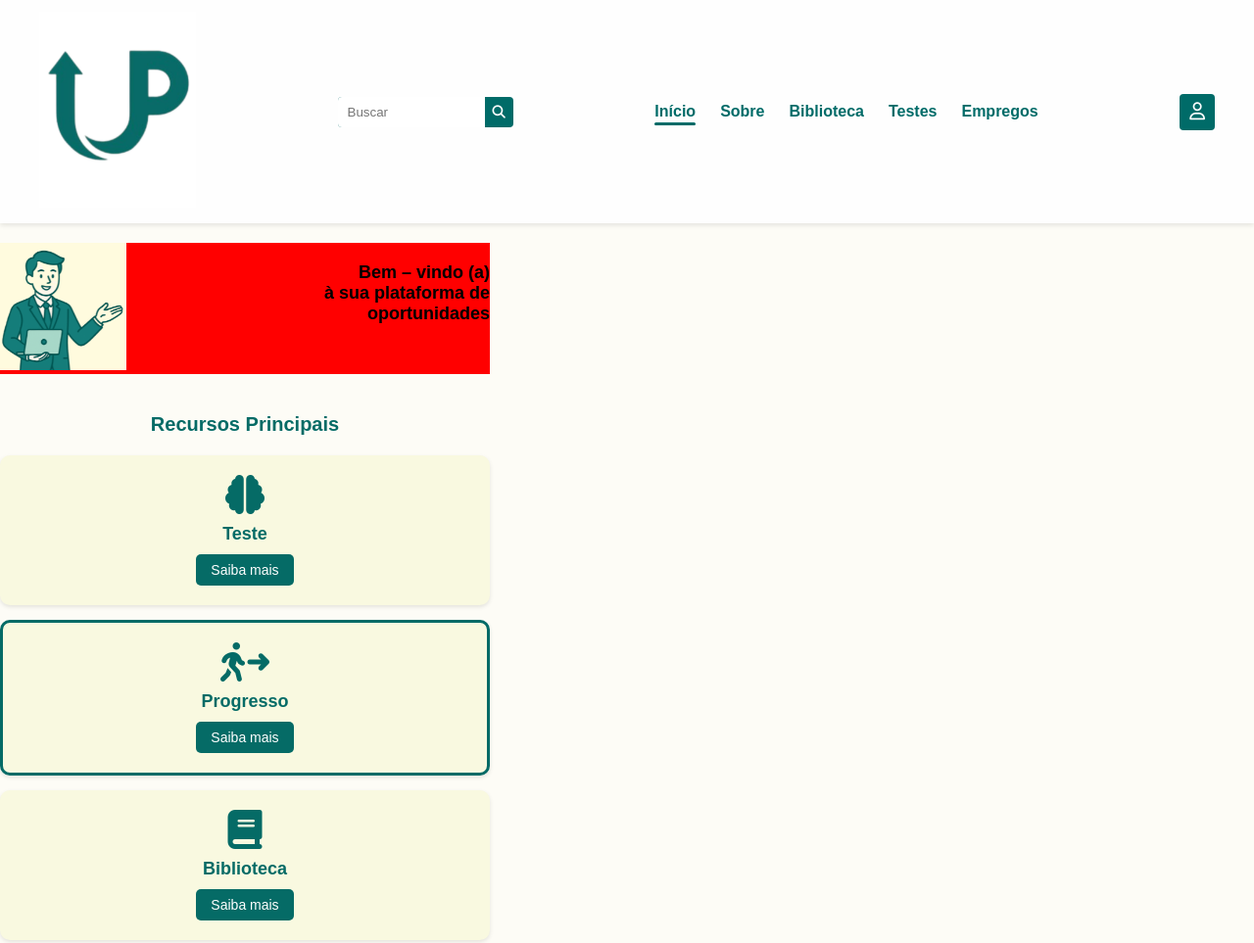
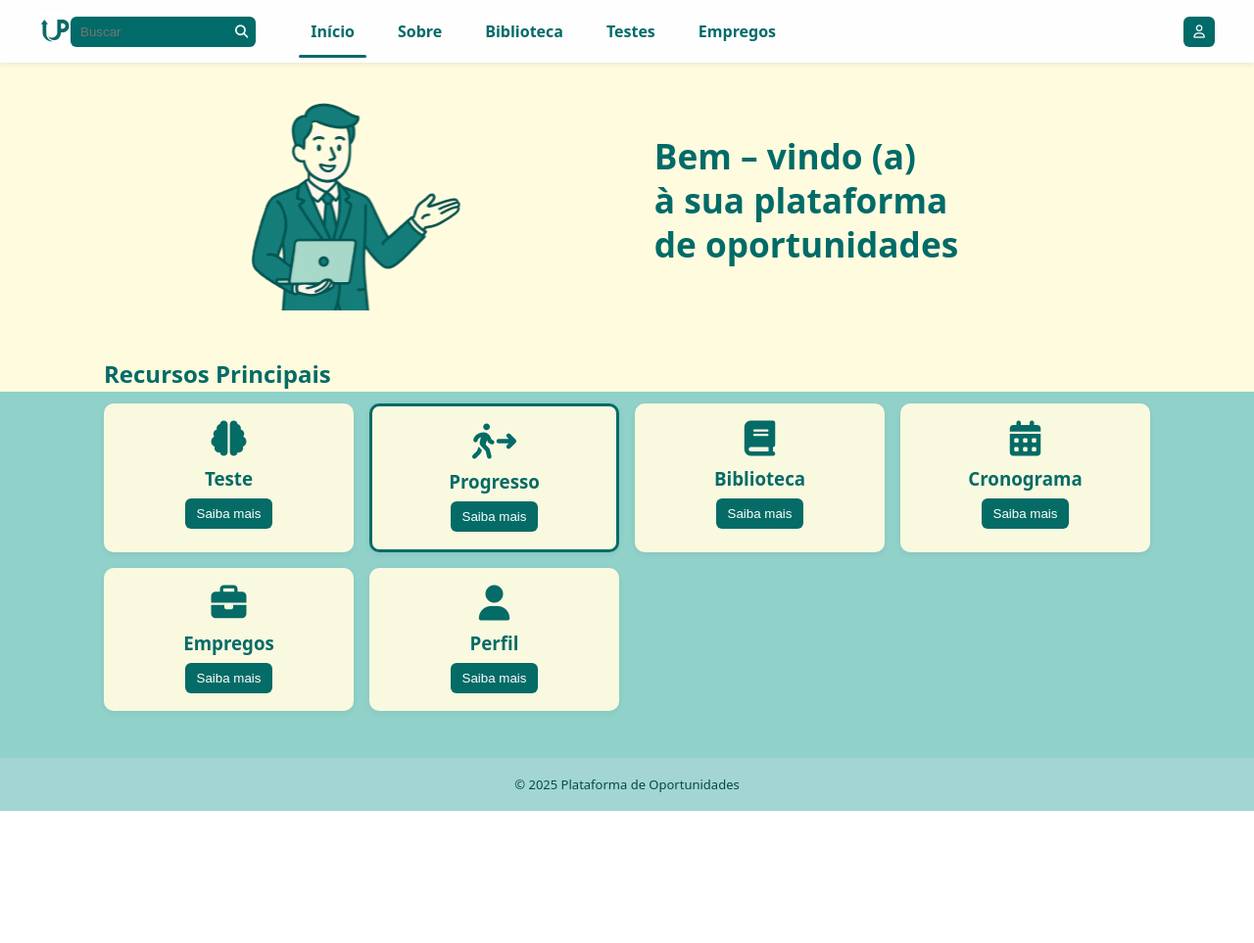
Before and after one commit to Bekizxn24/site-Av3, a plain HTML site: page projeto up/index.html in a window 1280 px wide. Shown: the top 963 px of the page at 98% size. After the commit the page ends 828 px from the top, so only its background shows below. Drawn offline with Linux system fonts and the light colour scheme.

Commit message:
Add files via upload

```diff
--- a/projeto up/index.html
+++ b/projeto up/index.html
@@ -1,29 +1,30 @@
 <!DOCTYPE html>
 <html lang="pt-BR">
-
 <head>
   <meta charset="UTF-8">
   <meta name="viewport" content="width=device-width, initial-scale=1.0">
-    <title>Cabeçalho Responsivo</title>
+  <title>Plataforma de Oportunidades</title>
+
+  <!-- Estilos -->
   <link rel="stylesheet" href="style.css">
 
   <!-- Ícones (Font Awesome) -->
   <link rel="stylesheet" href="https://cdnjs.cloudflare.com/ajax/libs/font-awesome/6.5.0/css/all.min.css">
 </head>
-
 <body>
 
+  <!-- ========== HEADER / NAVBAR ========== -->
   <header class="navbar">
     <div class="logo">
-            <img src="Screenshots/WhatsApp Image 2025-11-06 at 11.27.29.jpeg" alt="">
+      <img src="Screenshots/WhatsApp Image 2025-11-06 at 11.27.29.jpeg" alt="Logomarca UP">
     </div>
 
     <div class="search-box">
       <input type="text" placeholder="Buscar">
-            <button><i class="fa-solid fa-magnifying-glass"></i></button>
+      <button aria-label="buscar"><i class="fa-solid fa-magnifying-glass"></i></button>
     </div>
 
-        <nav class="nav-links" id="navLinks">
+    <nav class="nav-links" id="navLinks" aria-label="menu principal">
       <a href="#" class="active">Início</a>
       <a href="#">Sobre</a>
       <a href="#">Biblioteca</a>
@@ -32,89 +33,73 @@
     </nav>
 
     <div class="nav-icons">
-            <button class="account-btn"><i class="fa-regular fa-user"></i></button>
-            <button class="menu-toggle" id="menuToggle"><i class="fa-solid fa-bars"></i></button>
+      <button class="account-btn" aria-label="conta"><i class="fa-regular fa-user"></i></button>
+      <button class="menu-toggle" id="menuToggle" aria-label="abrir menu"><i class="fa-solid fa-bars"></i></button>
     </div>
   </header>
 
-    <script>
-        // Menu hambúrguer
-        const menuToggle = document.getElementById("menuToggle");
-        const navLinks = document.getElementById("navLinks");
-
-        menuToggle.addEventListener("click", () => {
-            navLinks.classList.toggle("open");
-            menuToggle.classList.toggle("active");
-        });
-    </script>
-    <!-- Seção de boas-vindas -->
+  <!-- ========== MAIN / BOAS-VINDAS ========== -->
   <main class="main-content">
     <div class="ilustracao">
-            <img src="Screenshots/carinha.png"
-                alt="Ilustração de um homem de terno com um laptop, dando as boas-vindas">
+      <img src="Screenshots/carinha.png" alt="Ilustração de boas-vindas">
     </div>
 
     <div class="texto-boas-vindas">
       Bem – vindo (a)
-            <span class="plataforma">à sua plataforma de</span>
-            <span class="plataforma">oportunidades</span>
+      <span class="plataforma">à sua plataforma</span>
+      <span class="plataforma">de oportunidades</span>
     </div>
   </main>
 
-    <!-- Seção de recursos -->
-    <section class="recursos">
-        <h2>Recursos Principais</h2>
+  <!-- ========== RECURSOS / CARDS ========== -->
+  <section class="recursos" aria-labelledby="recursos-title">
+    <h2 id="recursos-title">Recursos Principais</h2>
 
     <div class="cards">
-
-            <div class="card">
-                <i class="fa-solid fa-brain"></i>
+      <article class="card">
+        <i class="fa-solid fa-brain" aria-hidden="true"></i>
         <h3>Teste</h3>
         <button class="btn">Saiba mais</button>
-            </div>
+      </article>
 
-            <div class="card destaque">
-                <i class="fa-solid fa-person-walking-arrow-right"></i>
+      <article class="card destaque">
+        <i class="fa-solid fa-person-walking-arrow-right" aria-hidden="true"></i>
         <h3>Progresso</h3>
         <button class="btn">Saiba mais</button>
-            </div>
+      </article>
 
-            <div class="card">
-                <i class="fa-solid fa-book"></i>
+      <article class="card">
+        <i class="fa-solid fa-book" aria-hidden="true"></i>
         <h3>Biblioteca</h3>
         <button class="btn">Saiba mais</button>
-            </div>
+      </article>
 
-            <div class="card">
-                <i class="fa-solid fa-calendar-days"></i>
+      <article class="card">
+        <i class="fa-solid fa-calendar-days" aria-hidden="true"></i>
         <h3>Cronograma</h3>
         <button class="btn">Saiba mais</button>
-            </div>
+      </article>
 
-            <div class="card">
-                <i class="fa-solid fa-briefcase"></i>
+      <article class="card">
+        <i class="fa-solid fa-briefcase" aria-hidden="true"></i>
         <h3>Empregos</h3>
         <button class="btn">Saiba mais</button>
-            </div>
+      </article>
 
-            <div class="card">
-                <i class="fa-solid fa-user"></i>
+      <article class="card">
+        <i class="fa-solid fa-user" aria-hidden="true"></i>
         <h3>Perfil</h3>
         <button class="btn">Saiba mais</button>
-            </div>
-
+      </article>
     </div>
   </section>
 
-    <!-- Rodapé -->
+  <!-- ========== RODAPÉ ========== -->
   <footer>
     <p>© 2025 Plataforma de Oportunidades</p>
   </footer>
 
+  <!-- Script (comportamento do menu, se houver) -->
+  <script src="script.js" defer></script>
 </body>
-
 </html>
-
-</body>
-
-</html>
--- a/projeto up/style.css
+++ b/projeto up/style.css
@@ -1,249 +1,84 @@
-* {
-  margin: 0;
-  padding: 0;
-  box-sizing: border-box;
-  font-family: "Poppins", sans-serif;
+/* style.css - corrigido e organizado */
+
+:root{
+  --cor-principal: #006b68;
+  --cor-accent: #056b66;
+  --fundo-superior: #FFFBDE;
+  --fundo-inferior: #90D1C9;
+  --cor-fundo-card: #f9f9e0;
+  --cor-rodape: #a3d5d3;
+  --texto-escuro: #034b48;
 }
 
-body {
-  background-color: #fdfcf6;
+/* RESET */
+*{box-sizing:border-box;margin:0;padding:0}
+html,body{height:100%}
+body{
+  font-family: 'Poppins', system-ui, -apple-system, 'Segoe UI', Roboto, 'Helvetica Neue', Arial;
+  background: linear-gradient(to bottom, var(--fundo-superior) 50%, var(--fundo-inferior) 50%);
+  min-height:100vh;
+  display:flex;
+  flex-direction:column;
+  color:var(--texto-escuro);
 }
 
-/* ===== NAVBAR ===== */
-.navbar {
-  display: flex;
-  align-items: center;
-  justify-content: space-between;
-  background-color: #FEFEFE;
-  padding: 12px 40px;
-  box-shadow: 0 2px 5px rgba(0,0,0,0.1);
-  position: relative;
+/* NAVBAR */
+.navbar{
+  display:flex;align-items:center;justify-content:space-between;
+  padding:12px 40px;background:#FEFEFE;box-shadow:0 2px 5px rgba(0,0,0,.08);
+  width:100%;position:relative;z-index:10
 }
 
-/* LOGO */
-.logo img{
-  height:200px;
+.logo img{height:40px;width:auto;display:block}
+
+.search-box{display:flex;align-items:center;margin-right:24px;background:var(--cor-principal);border-radius:6px;overflow:hidden}
+.search-box input{border:0;padding:8px 10px;width:160px;background:transparent;color:#fff}
+.search-box button{background:transparent;border:0;color:#fff;padding:8px;cursor:pointer}
+
+.nav-links{display:flex;gap:20px;align-items:center;flex:1;margin-left:20px}
+.nav-links a{color:var(--cor-principal);text-decoration:none;padding:8px 12px;font-weight:600;position:relative}
+.nav-links a.active{font-weight:800}
+.nav-links a.active::after{content:'';position:absolute;left:0;bottom:-8px;width:100%;height:3px;background:var(--cor-principal);border-radius:2px}
+
+.nav-icons{display:flex;gap:12px;align-items:center}
+.account-btn{background:var(--cor-principal);color:#fff;border:0;border-radius:6px;padding:8px 10px;cursor:pointer}
+.menu-toggle{display:none;background:none;border:0;font-size:20px;color:var(--cor-principal);cursor:pointer}
+
+/* MAIN / BOAS-VINDAS */
+.main-content{display:flex;align-items:center;gap:32px;width:90%;max-width:1100px;margin:28px auto;padding:0 16px}
+
+.ilustracao{flex:1 1 50%;display:flex;align-items:center;justify-content:center}
+.ilustracao img{max-width:100%;height:auto;max-height:360px;object-fit:contain;display:block}
+
+.texto-boas-vindas{flex:1 1 50%;font-weight:700;font-size:2.2rem;color:var(--cor-principal);line-height:1.05;padding-left:12px}
+.plataforma{display:block;margin-top:8px;font-weight:600}
+
+/* RECURSOS / CARDS */
+.recursos{width:90%;max-width:1100px;margin:20px auto;background:transparent;padding:0 16px}
+.recursos h2{color:var(--cor-accent);margin-bottom:14px}
+.cards{display:grid;grid-template-columns:repeat(auto-fit,minmax(220px,1fr));gap:16px}
+.card{background:var(--cor-fundo-card);padding:18px;border-radius:10px;box-shadow:0 2px 6px rgba(0,0,0,.06);text-align:center}
+.card i{font-size:36px;color:var(--cor-accent);margin-bottom:10px;display:block}
+.card h3{margin:8px 0;color:var(--cor-accent)}
+.btn{background:var(--cor-accent);color:#fff;border:0;border-radius:6px;padding:8px 12px;cursor:pointer}
+.destaque{border:3px solid var(--cor-accent)}
+
+/* RODAPÉ */
+footer{margin-top:28px;padding:18px 0;width:100%;background:var(--cor-rodape);text-align:center;color:var(--texto-escuro);font-size:13px}
+
+/* RESPONSIVO */
+@media (max-width:900px){
+  .search-box{display:none}
+  .menu-toggle{display:block}
+  .nav-links{position:absolute;top:64px;left:0;width:100%;background:#fff;flex-direction:column;align-items:center;padding:12px 0;gap:12px;box-shadow:0 6px 18px rgba(0,0,0,.08);transform:translateY(-110%);opacity:0;transition:all .28s ease}
+  .nav-links.open{transform:translateY(0);opacity:1}
 }
 
-.logo .arrow {
-  font-size: 22px;
-  transform: rotate(90deg);
-  margin-right: 4px;
+@media (max-width:800px){
+  .main-content{flex-direction:column;gap:18px}
+  .texto-boas-vindas{padding-left:0;text-align:center;font-size:1.4rem}
+  .ilustracao img{max-height:40vh}
 }
 
-/* SEARCH BOX */
-.search-box {
-  display: flex;
-  align-items: center;
-  background-color: #006b68;
-  border-radius: 4px;
-  overflow: hidden;
-}
-
-.search-box input {
-  border: none;
-  padding: 8px 10px;
-  outline: none;
-  color: #333;
-  width: 150px;
-}
-
-.search-box button {
-  background: transparent;
-  border: none;
-  padding: 8px;
-  color: #fff;
-  cursor: pointer;
-}
-
-/* NAV LINKS */
-.nav-links {
-  display: flex;
-  gap: 25px;
-}
-
-.nav-links a {
-  text-decoration: none;
-  color: #006b68;
-  font-weight: 600;
-  transition: 0.3s;
-  position: relative;
-}
-
-.nav-links a.active::after {
-  content: "";
-  position: absolute;
-  width: 100%;
-  height: 3px;
-  background-color: #006b68;
-  bottom: -5px;
-  left: 0;
-  border-radius: 2px;
-}
-
-.nav-links a:hover {
-  color: #004f4c;
-}
-
-/* ICONES */
-.nav-icons {
-  display: flex;
-  align-items: center;
-  gap: 15px;
-}
-
-.account-btn {
-  background-color: #006b68;
-  color: #fff;
-  border: none;
-  border-radius: 4px;
-  padding: 8px 10px;
-  cursor: pointer;
-  font-size: 18px;
-}
-
-.menu-toggle {
-  display: none;
-  background: none;
-  border: none;
-  font-size: 22px;
-  color: #006b68;
-  cursor: pointer;
-}
-
-/* ===== RESPONSIVO ===== */
-@media (max-width: 900px) {
-  .search-box {
-    display: none;
-  }
-
-  .menu-toggle {
-    display: block;
-  }
-
-  .nav-links {
-    position: absolute;
-    top: 65px;
-    left: 0;
-    width: 100%;
-    background-color: #ffffff;
-    flex-direction: column;
-    align-items: center;
-    gap: 15px;
-    padding: 15px 0;
-    box-shadow: 0 2px 5px rgba(0,0,0,0.1);
-    transform: translateY(-200%);
-    opacity: 0;
-    transition: all 0.3s ease;
-  }
-
-  .nav-links.open {
-    transform: translateY(0);
-    opacity: 1;
-  }
-
-  .nav-links a {
-    font-size: 18px;
-  }
-}
-
-
-
-/* ===== SEÇÃO DE BOAS-VINDAS ===== */
-.main-content {
-  display: flex;
-  justify-content: space-between;
-  align-items: flex-start;
-  width: 90%;
-  max-width: 500px;
-  margin-top: 20px;
-  background-color: red;
-}
-
-.ilustracao img {
-  height: 130px;
-}
-
-.texto-boas-vindas {
-  text-align: right;
-  font-weight: bold;
-  font-size: 18px;
-  margin-top: 20px;
-}
-
-.plataforma {
-  display: block;
-}
-
-/* ===== SEÇÃO DE RECURSOS ===== */
-.recursos {
-  width: 90%;
-  max-width: 500px;
-  margin-top: 40px;
-  text-align: center;
-}
-
-.recursos h2 {
-  color: #056b66;
-  font-size: 20px;
-  margin-bottom: 20px;
-  font-weight: bold;
-}
-
-.cards {
-  display: flex;
-  flex-direction: column;
-  gap: 15px;
-}
-
-.card {
-  background-color: #f9f9e0;
-  border-radius: 10px;
-  padding: 20px;
-  text-align: center;
-  box-shadow: 0 2px 4px rgba(0, 0, 0, 0.1);
-}
-
-.card i {
-  font-size: 40px;
-  color: #056b66;
-  margin-bottom: 10px;
-}
-
-.card h3 {
-  font-size: 18px;
-  color: #056b66;
-  margin-bottom: 10px;
-}
-
-/* Botões */
-.btn {
-  background-color: #056b66;
-  color: white;
-  border: none;
-  border-radius: 5px;
-  padding: 8px 15px;
-  font-size: 14px;
-  cursor: pointer;
-  transition: 0.3s;
-}
-
-.btn:hover {
-  background-color: #034b48;
-}
-
-/* Card em destaque (Progresso) */
-.destaque {
-  border: 3px solid #056b66;
-}
-
-/* ===== RODAPÉ ===== */
-footer {
-  margin-top: 40px;
-  padding: 20px 0;
-  width: 100%;
-  background-color: #a3d5d3;
-  text-align: center;
-  font-size: 12px;
-  color: #034b48;
-}
+/* utilitários */
+.hidden{display:none !important}
```
Also changed, not shown: projeto up/script.js (added, +8 -0 lines). Lines whose indentation alone changed are shown as unchanged.
